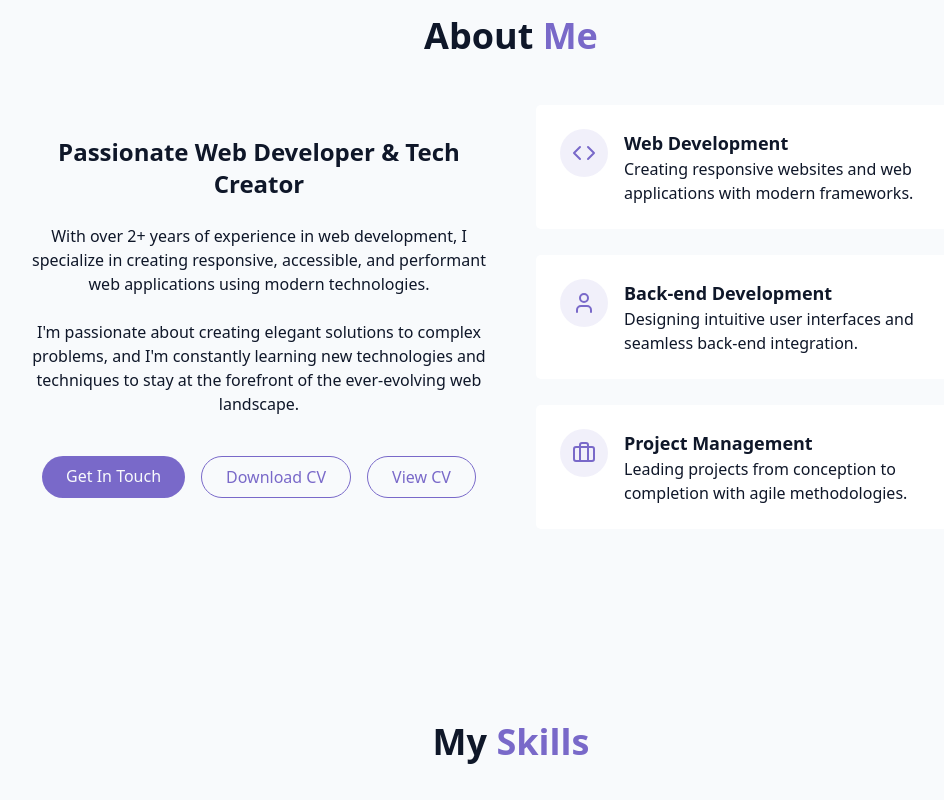
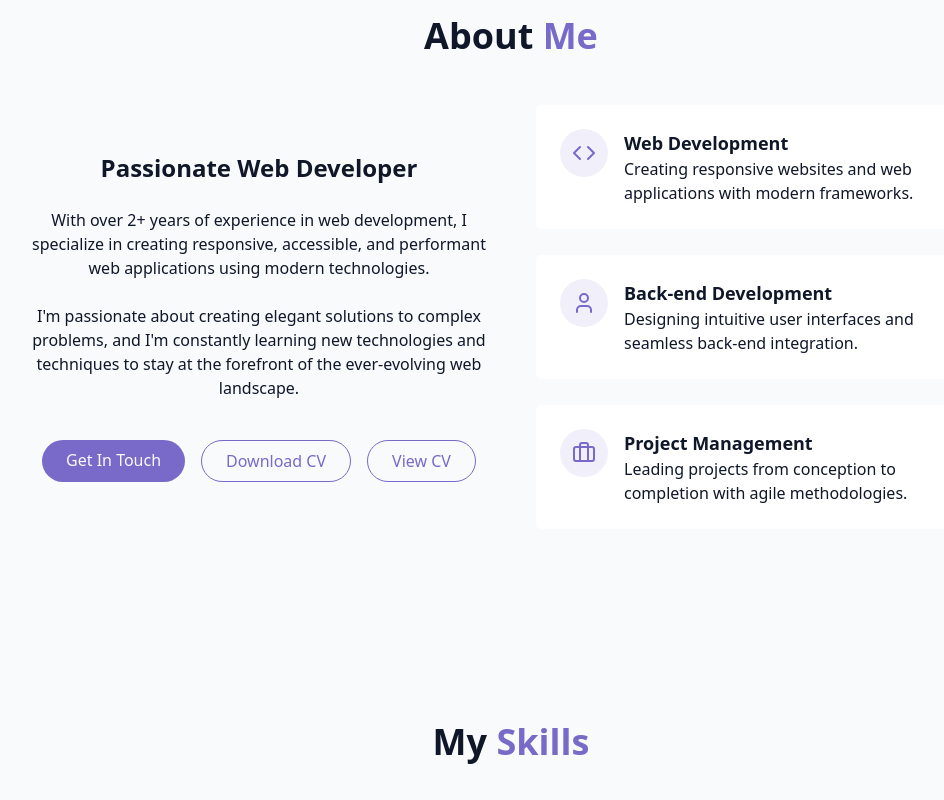
Before and after one commit to ahmeddin12/portfolio, a React (Vite) app: page / in a window 1280 px wide. Shown: the part 880-1680 px from the top of the page, without its empty margins (129-1073 px from the left). Built offline with nearby package versions, Linux system fonts and the light colour scheme.

Commit message:
udate about

```diff
--- a/src/components/AboutSection.jsx
+++ b/src/components/AboutSection.jsx
@@ -11,9 +11,7 @@ export const AboutSection = () => {
 
         <div className="grid grid-cols-1 md:grid-cols-2 gap-12 items-center">
           <div className="space-y-6">
-            <h3 className="text-2xl font-semibold">
-              Passionate Web Developer & Tech Creator
-            </h3>
+            <h3 className="text-2xl font-semibold">Passionate Web Developer</h3>
 
             <p className="text-muted-foreground">
               With over 2+ years of experience in web development, I specialize
```
